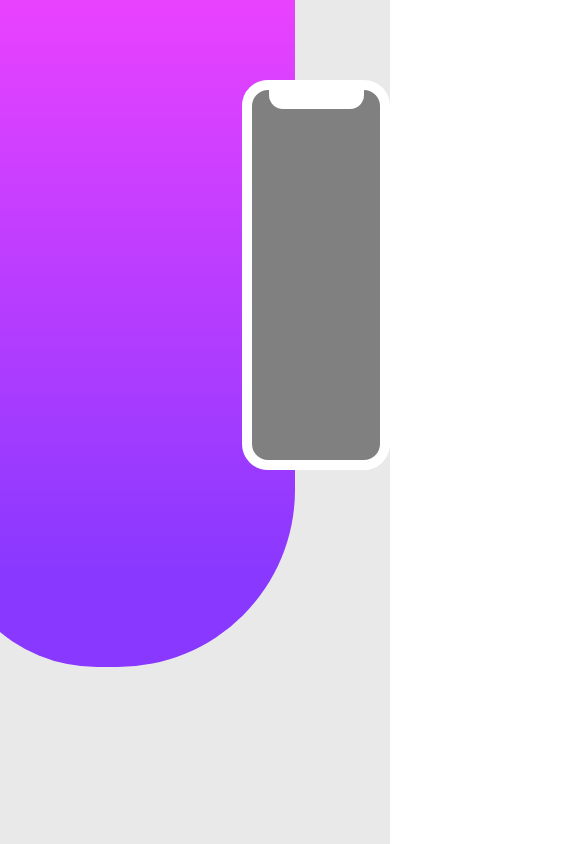
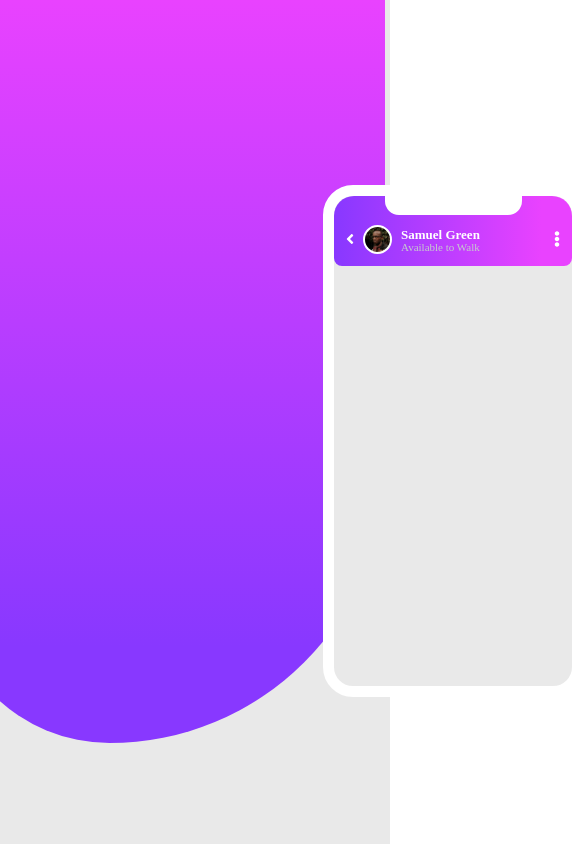
Before and after one commit to John9927/chat-app-css-illustration, an Angular app: page / in a window 390 px wide. Shown: the whole page, 583 px wide, since content can reach past the window. Built offline with nearby package versions, Linux system fonts and the light colour scheme.

Commit message:
Add font-awesome + fix styling smartphone

```diff
--- a/angular.json
+++ b/angular.json
@@ -28,9 +28,10 @@
               "src/assets"
             ],
             "styles": [
-              "src/styles.scss"
+              "src/styles.scss",
+              "node_modules/@fortawesome/fontawesome-free/css/all.min.css"
             ],
-            "scripts": []
+            "scripts": ["node_modules/@fortawesome/fontawesome-free/js/all.min.js"]
           },
           "configurations": {
             "production": {
--- a/package.json
+++ b/package.json
@@ -27,6 +27,7 @@
     "@angular-devkit/build-angular": "~0.1100.5",
     "@angular/cli": "~11.0.5",
     "@angular/compiler-cli": "~11.0.5",
+    "@fortawesome/fontawesome-free": "^5.15.3",
     "@types/jasmine": "~3.6.0",
     "@types/node": "^12.11.1",
     "codelyzer": "^6.0.0",
--- a/src/app/home/home.component.html
+++ b/src/app/home/home.component.html
@@ -2,8 +2,29 @@
   <div class="container__violet">
     <div class="violet"></div>
     <div class="container__smartphone">
-      <div class="smartphone">
-        <div class="border__smartphone"></div>
+      <div class="wrap__smartphone">
+        <div class="smartphone">
+          <div class="header__smartphone">
+            <div class="border__smartphone">
+            </div>
+            <div class="container__header">
+              <div class="container__items">
+                <div class="arrow-left"><i class="fas fa-angle-left"></i></div>
+                <div class="logo"></div>
+                <div class="name">
+                  <span style="color: white; font-size: 13px; font-weight: bold;">Samuel Green</span>
+                  <div class="description__person">Available to Walk</div>
+                </div>
+                <div class="option"><i class="fas fa-ellipsis-v"></i></div>
+              </div>
+            </div>
+          </div>
+        </div>
+      </div>
+      <!-- Title -->
+      <div class="container__label">
+        <div class="container__title"><span class="title">Simple booking</span></div>
+        <div class="container__description"><span class="description"></span></div>
       </div>
     </div>
   </div>
--- a/src/app/home/home.component.scss
+++ b/src/app/home/home.component.scss
@@ -13,45 +13,119 @@
 
 .violet {
   position: absolute;
-  height: 79vh;
-  width: 350px;
-  background: rgb(233, 66, 255);
-  background: linear-gradient(
-    180deg,
-    rgba(233, 66, 255, 1) 0%,
-    rgba(136, 56, 255, 1) 87%
-  );
+  height: 88vh;
+  width: 440px;
+  background: #e942ff;
+  background: linear-gradient(180deg, #e942ff 0%, #8838ff 87%);
   margin-left: -55px;
-  border-bottom-left-radius: 152px;
-  border-bottom-right-radius: 177px;
+  border-bottom-left-radius: 167px;
+  border-bottom-right-radius: 280px;
+  z-index: 10;
+}
+
+// Title & Desdcription
+.container__label {
+  display: flex;
+  height: 100vh;
+  align-items: center;
+  width: 100%;
+}
+
+.title {
+  font-size: 22px;
+  font-weight: bold;
 }
 
 // Smartphone
 .container__smartphone {
   display: flex;
   width: 100%;
-  height: 100vh;
+  height: 85vh;
+}
+
+.wrap__smartphone {
+  display: flex;
+  height: 100%;
+  width: 100%;
+  position: relative;
+  margin-top: -20px;
 }
 
 .smartphone {
   display: flex;
-  width: 190px;
-  height: 370px;
-  border-radius: 26px;
-  margin-top: 80px;
-  margin-left: 242px;
-  border: 10px solid white;
+  flex-direction: column;
+  width: 238px;
+  height: 490px;
+  border-radius: 30px;
+  margin-left: 323px;
+  border: 11px solid white;
   z-index: 100;
-  background: gray;
+  background: #e9e9e9;
+  bottom: 0;
+  position: absolute;
 }
 
 .border__smartphone {
   display: flex;
   height: 20px;
+  flex-direction: column;
   justify-content: flex-start;
   margin: -1px auto;
-  width: 95px;
+  width: 137px;
   background: white;
   border-bottom-left-radius: 14px;
   border-bottom-right-radius: 14px;
+  z-index: 10;
 }
+
+.container__header {
+  display: flex;
+  width: 100%;
+  height: 100%;
+  align-items: center;
+  z-index: 100;
+  position: absolute;
+}
+
+.container__items {
+  display: flex;
+  width: 90%;
+  align-items: center;
+  margin: 26px auto 10px auto;
+  justify-content: space-between;
+}
+
+.name {
+  width: 144px;
+}
+
+.description__person {
+  font-size: 11px;
+  color: hsl(206, 6%, 79%);
+}
+
+.fa-angle-left,
+.fa-ellipsis-v {
+  color: white;
+}
+
+.logo {
+  background: url('./../../assets/images/avatar.jpg') no-repeat;
+  width: 25px;
+  border-radius: 50%;
+  height: 25px;
+  background-size: cover;
+  border: 2px solid white;
+}
+
+.header__smartphone {
+  display: flex;
+  border-radius: 20px 20px 8px 8px;
+  width: 100%;
+  height: 70px;
+  justify-content: start;
+  background: linear-gradient(90deg,#8838ff 0%,#e942ff 87%);
+  z-index: 1;
+  position: relative;
+
+}
```
Also changed, not shown: 1 other file (tests, documents, lock files or other folders).
